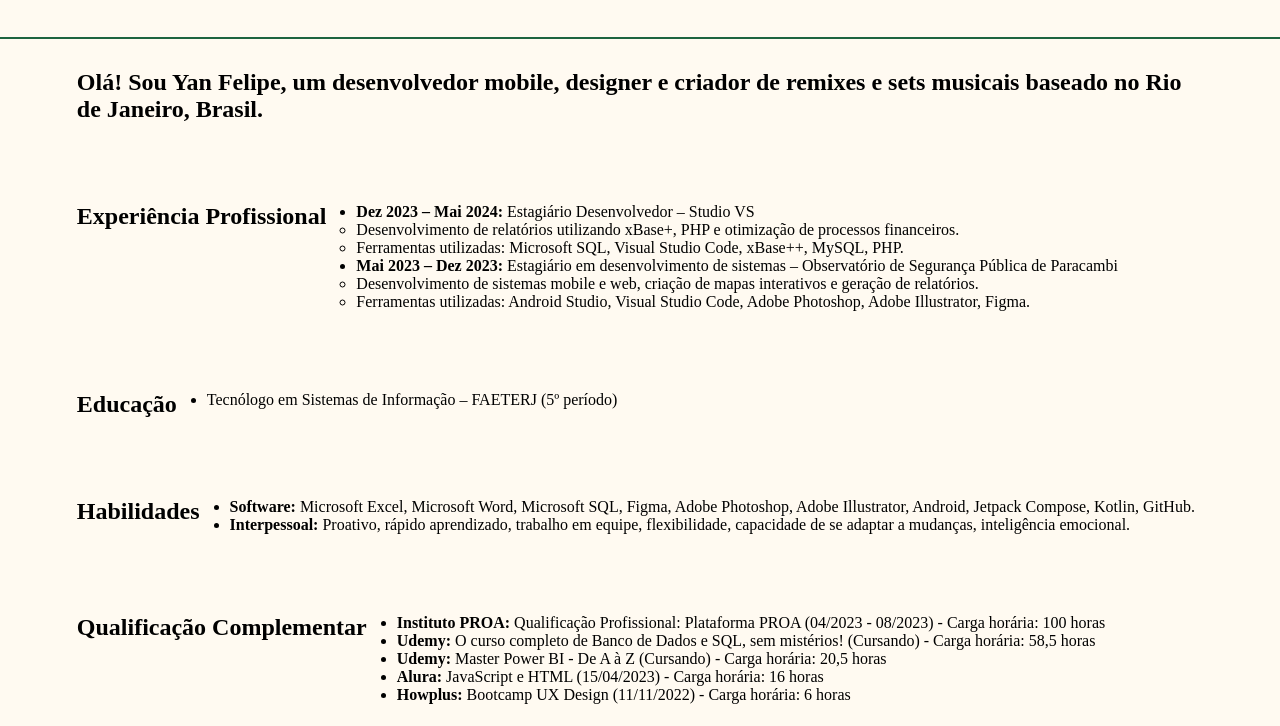
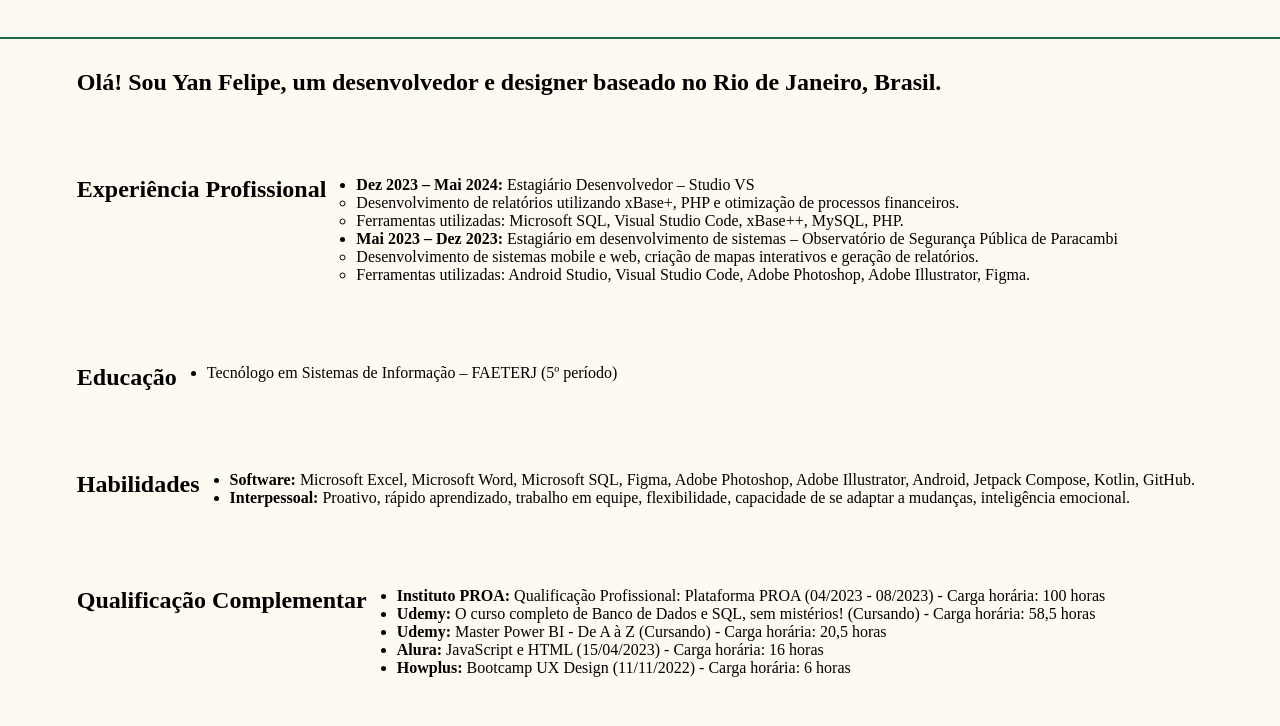
Before and after one commit to oyanfelipe/oyanfelipe.github.io, a plain HTML site: page curriculo.html in a window 1280 px wide. Shown: the part 74-800 px from the top of the page. Drawn offline with Linux system fonts and the light colour scheme.

Commit message:
Update curriculo.html
up

```diff
--- a/curriculo.html
+++ b/curriculo.html
@@ -28,7 +28,7 @@
     </header>
     <main class="container">
         <section class="container-secundario-a">
-            <h2>Olá! Sou Yan Felipe, um desenvolvedor mobile, designer e criador de remixes e sets musicais baseado no Rio de Janeiro, Brasil.</h2>
+            <h2>Olá! Sou Yan Felipe, um desenvolvedor e designer baseado no Rio de Janeiro, Brasil.</h2>
         </section>
 
         <section class="container-secundario-a">
```
